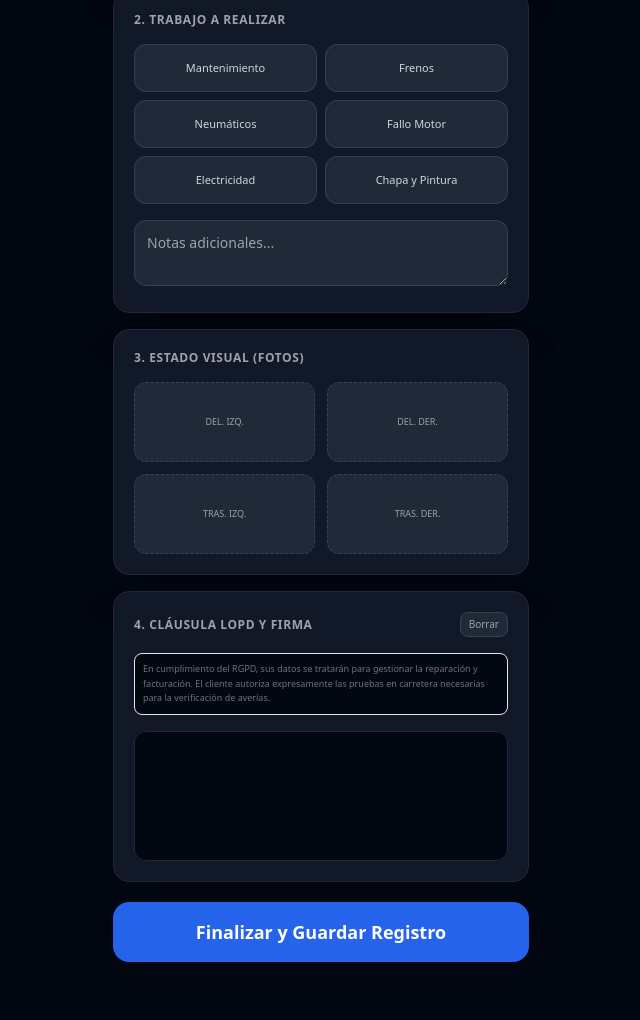
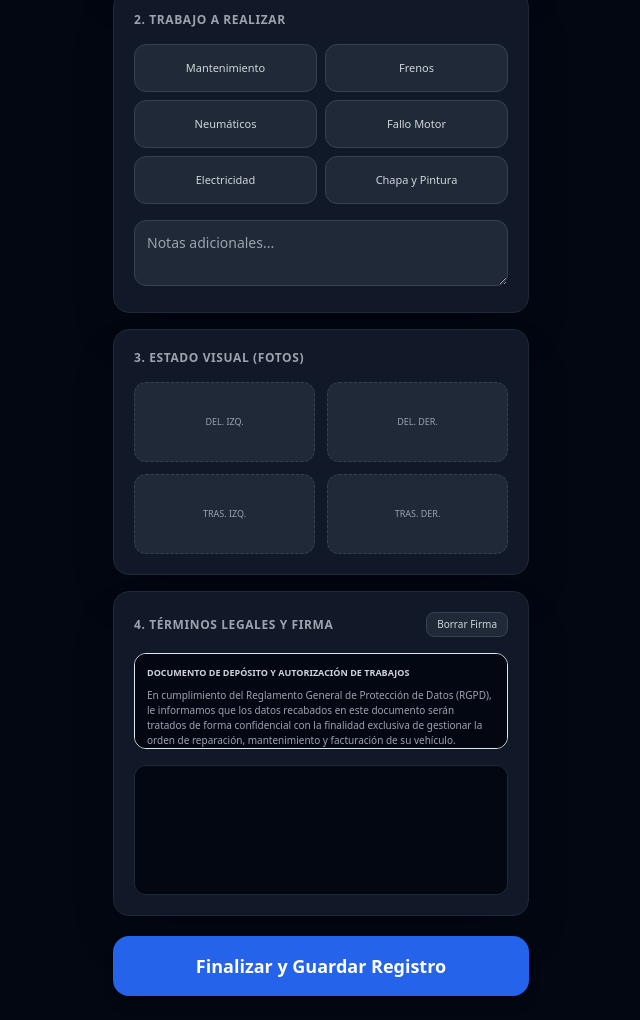
Before and after one commit to jsghomejsg/recepcion-pro, a website: page index.html in a window 1280 px wide. Shown: the part 591-1611 px from the top of the page, without its empty margins (319-959 px from the left). Before the commit the page ends 1577 px from the top, so only its background shows below. Drawn offline with nearby package versions, Linux system fonts and the light colour scheme.

Commit message:
Update index.html

```diff
--- a/index.html
+++ b/index.html
@@ -112,13 +112,17 @@
             </div>
 
             <div class="bg-gray-900 p-5 rounded-2xl shadow-2xl border border-gray-800 space-y-4">
-                <div class="flex justify-between items-center">
-                    <h2 class="text-xs font-semibold text-gray-400 uppercase tracking-wider">4. Cláusula LOPD y Firma</h2>
-                    <button type="button" id="btn_limpiar" class="text-[10px] bg-gray-800 border border-gray-700 text-gray-400 py-1 px-2 rounded-lg">Borrar</button>
+                <div class="flex justify-between items-center mb-1">
+                    <h2 class="text-xs font-semibold text-gray-400 uppercase tracking-wider">4. Términos Legales y Firma</h2>
+                    <button type="button" id="btn_limpiar" class="text-[10px] bg-gray-800 hover:bg-gray-700 border border-gray-700 text-gray-300 py-1 px-2.5 rounded-lg font-medium transition">Borrar Firma</button>
                 </div>
-                <p class="text-[9px] text-gray-500 leading-relaxed bg-gray-950 p-2 rounded-lg border border-gray-850">
-                    En cumplimiento del RGPD, sus datos se tratarán para gestionar la reparación y facturación. El cliente autoriza expresamente las pruebas en carretera necesarias para la verificación de averías.
-                </p>
+
+                <div class="bg-gray-950 p-3 rounded-xl border border-gray-850 h-24 overflow-y-auto text-[10px] text-gray-400 space-y-2 scrollbar-thin scrollbar-thumb-gray-800">
+                    <p class="font-bold text-gray-300 uppercase text-[9px]">Documento de Depósito y Autorización de Trabajos</p>
+                    <p>En cumplimiento del Reglamento General de Protección de Datos (RGPD), le informamos que los datos recabados en este documento serán tratados de forma confidencial con la finalidad exclusiva de gestionar la orden de reparación, mantenimiento y facturación de su vehículo.</p>
+                    <p>El cliente firmante declara ser el propietario del vehículo o estar plenamente autorizado para solicitar la intervención técnica. Asimismo, **autoriza expresamente la realización de pruebas en carretera** por parte del personal del taller que resulten estrictamente necesarias para la detección, diagnosis o comprobación de las averías reportadas.</p>
+                </div>
+
                 <div class="bg-gray-950 rounded-xl border border-gray-800 overflow-hidden">
                     <canvas id="canvas_firma" class="w-full h-32 bg-gray-950 block" width="350" height="128"></canvas>
                 </div>
@@ -195,7 +199,6 @@
             const emailCliente = document.getElementById('email').value.trim();
             const noEmail = document.getElementById('no_email').checked;
 
-            // 🛑 EL CANDADO DE SEGURIDAD OBLIGATORIO: Email o Checkbox obligatorio
             if (!noEmail && (!emailCliente || emailCliente === "")) {
                 alert("❌ Error: Debe introducir el correo electrónico del cliente o, en su defecto, marcar la casilla 'No tiene email'.");
                 document.getElementById('email').focus();
```
